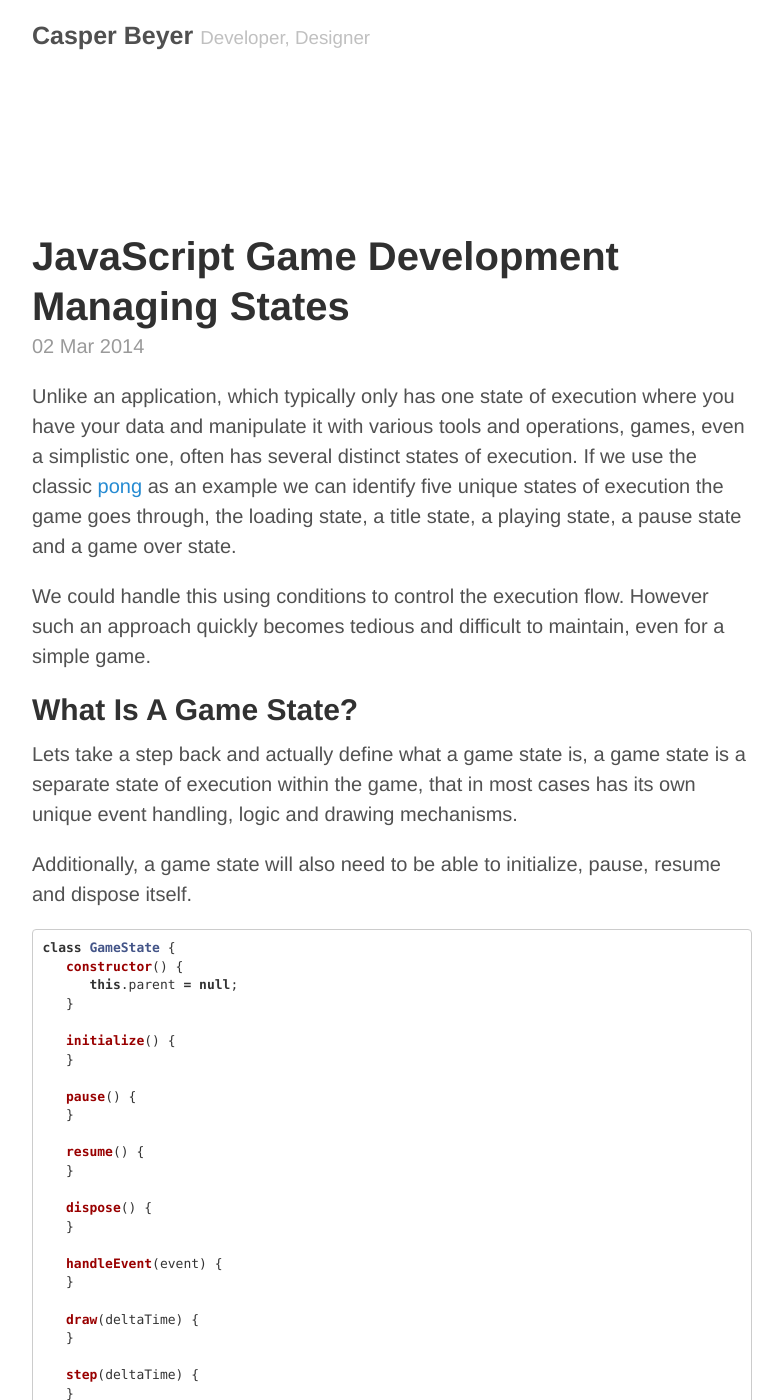
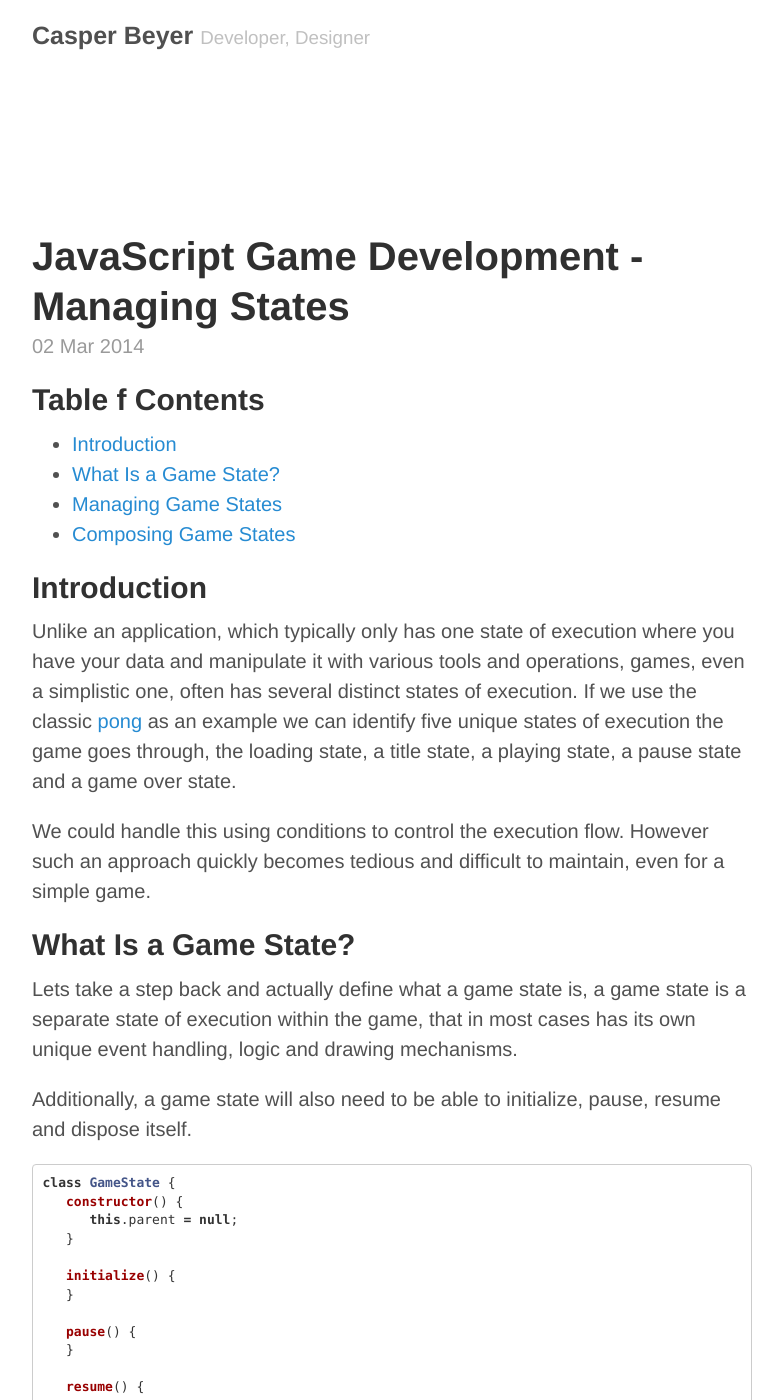
Before and after one commit to caspervonb/__caspervonb.github.io, a Jekyll site: the page built from _posts/2014-03-02-javascript-game-development-game-states.md, in a window 1280 px wide and 1400 px high. Shown: the whole window, without its empty margins (248-1031 px from the left). Built offline with Jekyll 4.4.1, drawn with Linux system fonts in a browser that asks for light colours; Markdown is read by kramdown in place of the engine named in the settings.

Commit message:
Updated 2014-03-02-javascript-game-development-game-states.md

```diff
--- a/_posts/2014-03-02-javascript-game-development-game-states.md
+++ b/_posts/2014-03-02-javascript-game-development-game-states.md
@@ -1,9 +1,16 @@
 ---
 published: true
 layout: post
-title: JavaScript Game Development Managing States
+title: "JavaScript Game Development - Managing States"
 ---
 
+## Table f Contents
+- [Introduction](#introduction)
+- [What Is a Game State?](#what-is-a-game-state)
+- [Managing Game States](#managing-game-states)
+- [Composing Game States](#composing-game-states)
+
+## Introduction
 Unlike an application, which typically only has one state of execution where
 you have your data and manipulate it with various tools and operations, games, even
 a simplistic one, often has several distinct states of execution. If we use the
@@ -15,7 +22,7 @@ We could handle this using conditions to control the execution flow.  However
 such an approach quickly becomes tedious and difficult to maintain, even for a
 simple game.
 
-## What Is A Game State?
+## What Is a Game State?
 Lets take a step back and actually define what a game state is, a game
 state is a separate state of execution within the game, that in most
 cases has its own unique event handling, logic and drawing mechanisms.
```
